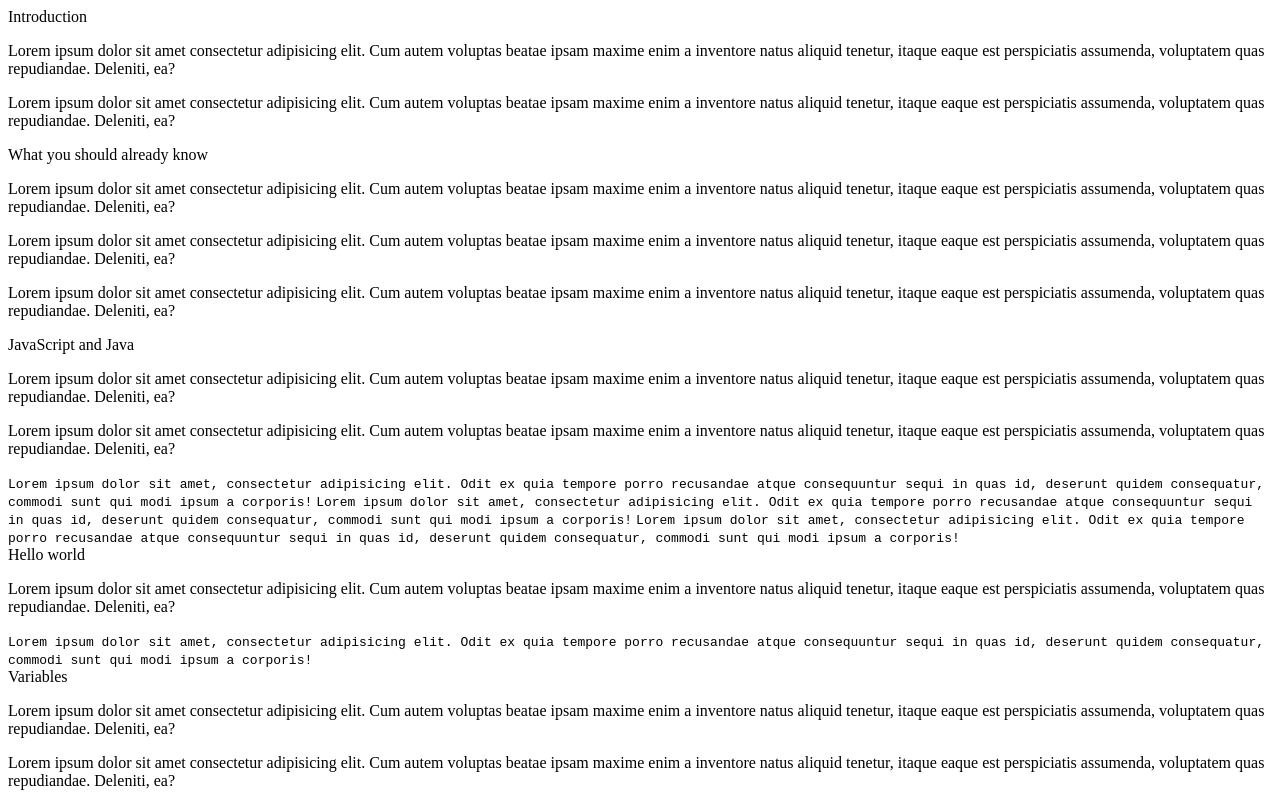
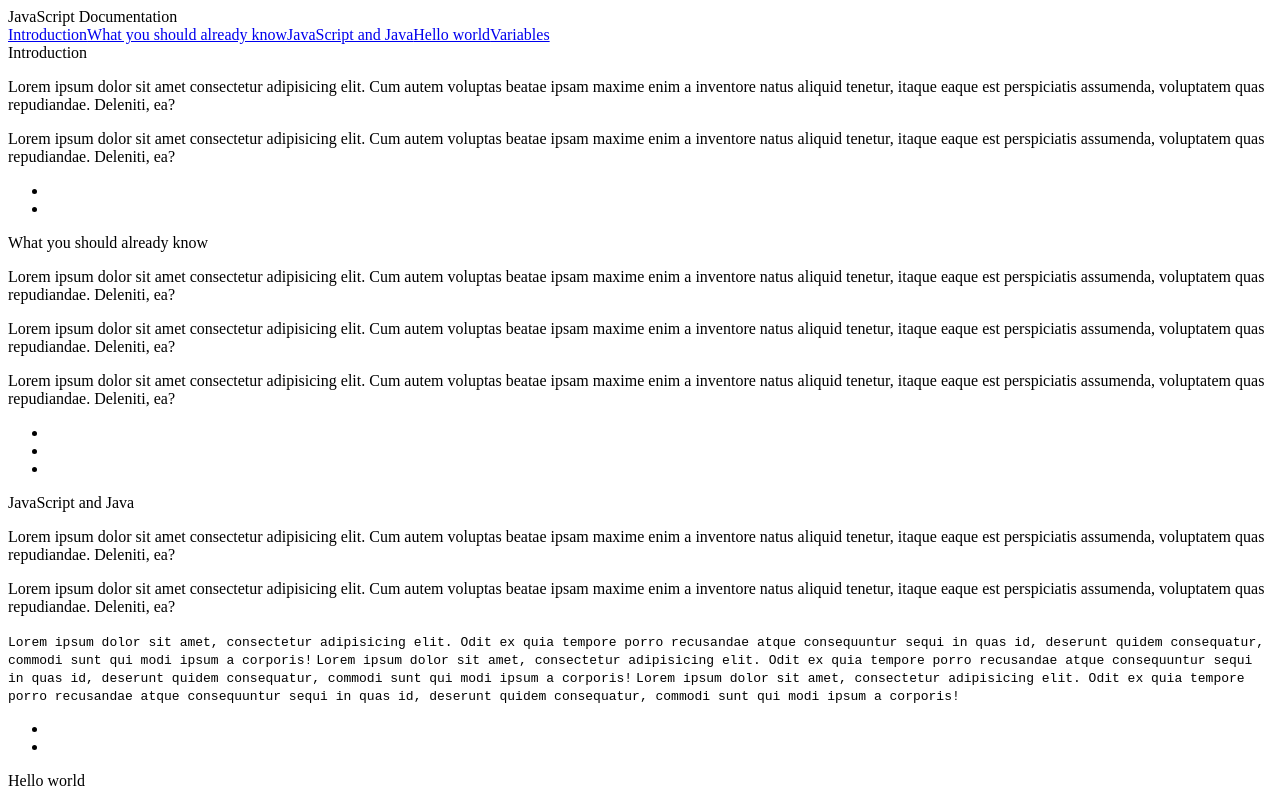
Before and after one commit to kndTrevy/HMTL-CSS-YELEX-TREVY, a plain HTML site: page index.html in a window 1280 px wide. Shown: the top 800 px of the page. Drawn offline with Linux system fonts and the light colour scheme.

Commit message:
Fixing some issues

```diff
--- a/index.html
+++ b/index.html
@@ -10,6 +10,14 @@
     <script src="https://cdn.freecodecamp.org/testable-projects-fcc/v1/bundle.js"></script>
 
     <main id="main-doc">
+      <nav id="navbar">
+        <header>JavaScript Documentation</header>
+        <a href="#Introduction" class="nav-link">Introduction</a
+        ><a href="#What_you_should_already_know" class="nav-link">What you should already know</a
+        ><a href="#JavaScript_and_Java" class="nav-link">JavaScript and Java</a
+        ><a href="#Hello_world" class="nav-link">Hello world</a
+        ><a href="#Variables" class="nav-link">Variables</a>
+      </nav>
       <section class="main-section" id="Introduction">
         <header>Introduction</header>
         <p>
@@ -24,6 +32,10 @@
           itaque eaque est perspiciatis assumenda, voluptatem quas repudiandae.
           Deleniti, ea?
         </p>
+        <ul>
+          <li></li>
+          <li></li>
+        </ul>
       </section>
       <section class="main-section" id="What_you_should_already_know">
         <header>What you should already know</header>
@@ -46,6 +58,11 @@
           itaque eaque est perspiciatis assumenda, voluptatem quas repudiandae.
           Deleniti, ea?
         </p>
+        <ul>
+          <li></li>
+          <li></li>
+          <li></li>
+        </ul>
       </section>
       <section class="main-section" id="JavaScript_and_Java">
         <header>JavaScript and Java</header>
@@ -79,10 +96,13 @@
           deserunt quidem consequatur, commodi sunt qui modi ipsum a
           corporis!</code
         >
+        <ul>
+          <li></li>
+          <li></li>
+        </ul>
       </section>
       <section class="main-section" id="Hello_world">
-        <header>Hello world
-        </header>
+        <header>Hello world</header>
         <p>
           Lorem ipsum dolor sit amet consectetur adipisicing elit. Cum autem
           voluptas beatae ipsam maxime enim a inventore natus aliquid tenetur,
```
